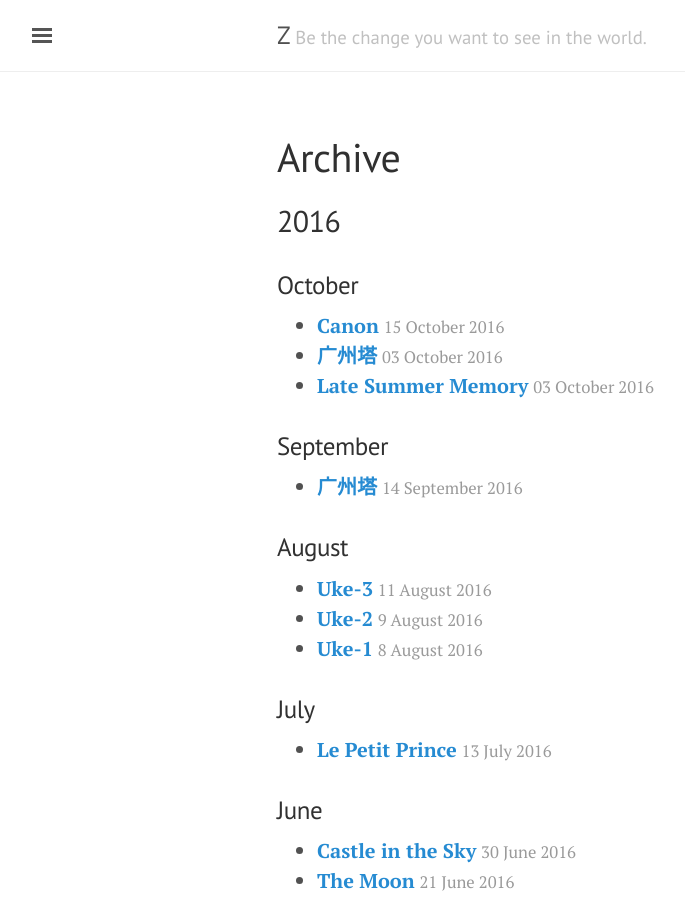
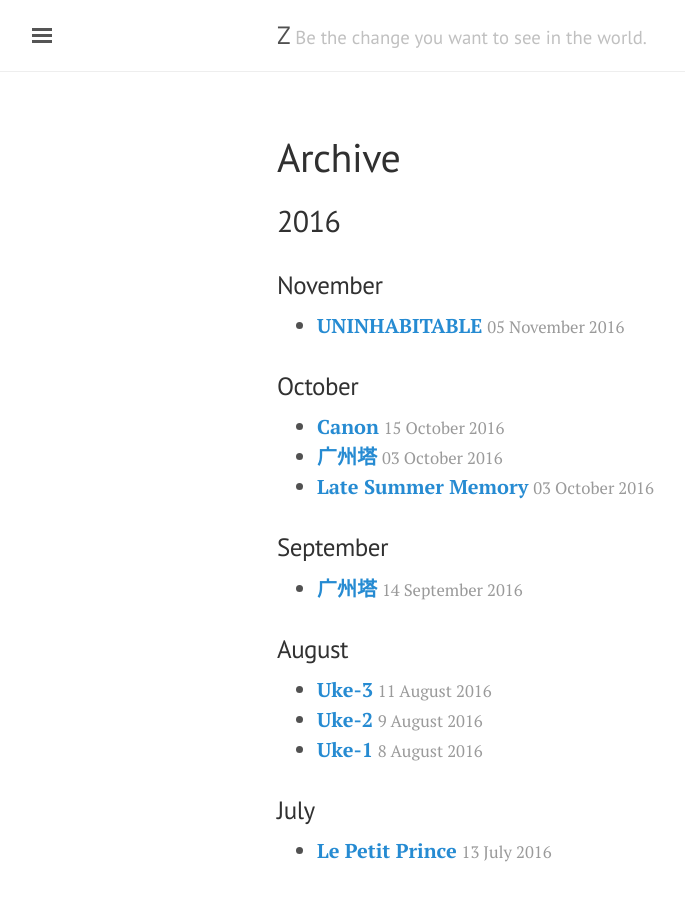
Before and after one commit to comacros/comacros.github.io, a Jekyll site: the page built from archive.md, in a window 1280 px wide and 900 px high. Shown: the whole window, without its empty margins (3-688 px from the left). Built offline with Jekyll 4.4.1, drawn with Linux system fonts in a browser that asks for light colours.

Commit message:
Update archive.md

```diff
--- a/archive.md
+++ b/archive.md
@@ -4,6 +4,10 @@ title: Archive
 ---
 
 ## 2016
+
+### November
+
+* [**UNINHABITABLE**](http://xiongzh.com/2016/11/05/UNINHABITABLE/) <small style="color:rgb(154,154,154)">05 November 2016</small>
 
 ### October
 
```
